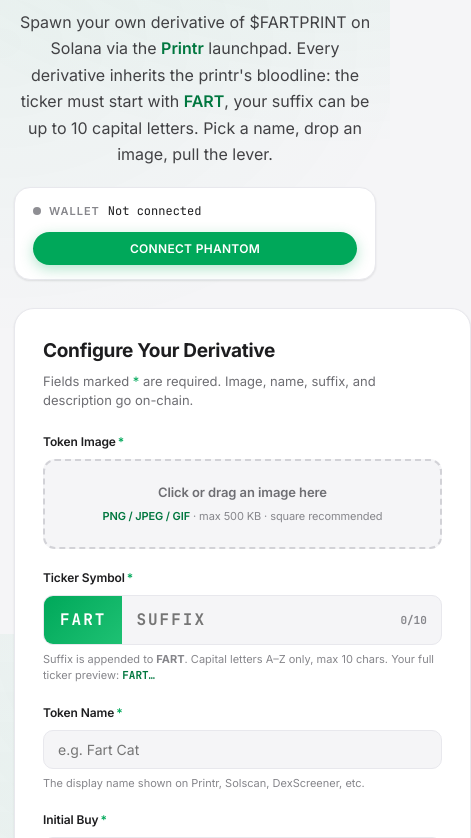
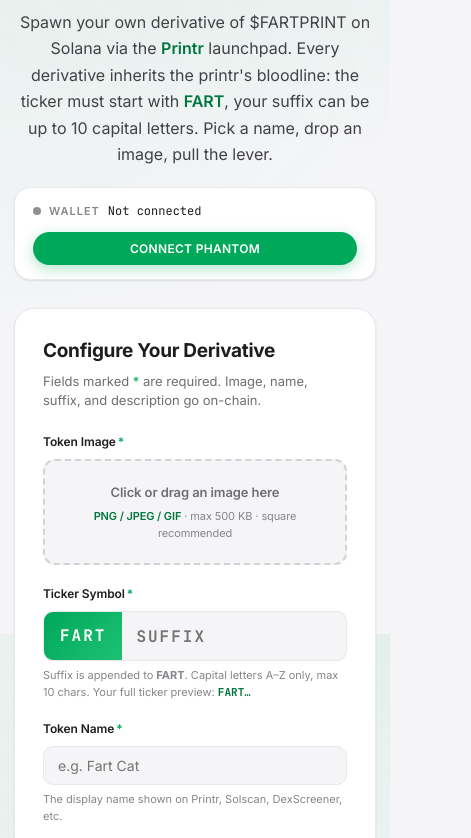
Before and after one commit to xWaifuDealerx/fart, a plain HTML site: page derivatives.html in a window 390 px wide. Shown: the part 210-1048 px from the top of the page, 471 px wide, since content can reach past the window. Drawn offline with Linux system fonts and the light colour scheme.

Commit message:
Add files via upload

```diff
--- a/derivatives.html
+++ b/derivatives.html
@@ -176,7 +176,7 @@
     gap: 24px;
   }
   @media (max-width: 920px) {
-    .layout { grid-template-columns: 1fr; }
+    .layout { grid-template-columns: minmax(0, 1fr); }
   }
   @media (max-width: 600px) {
     .wrap { padding: 24px 16px 60px; }
@@ -220,7 +220,12 @@
     border-radius: 20px;
     padding: 28px;
     box-shadow: var(--shadow-sm);
-  }
+    min-width: 0;
+  }
+  /* Grid children must be allowed to shrink below content size,
+     otherwise wide inner content pushes the track past the wrap edge */
+  .layout > .card,
+  .layout > .preview-card { min-width: 0; }
   .card-title {
     font-size: 19px;
     font-weight: 700;
```
